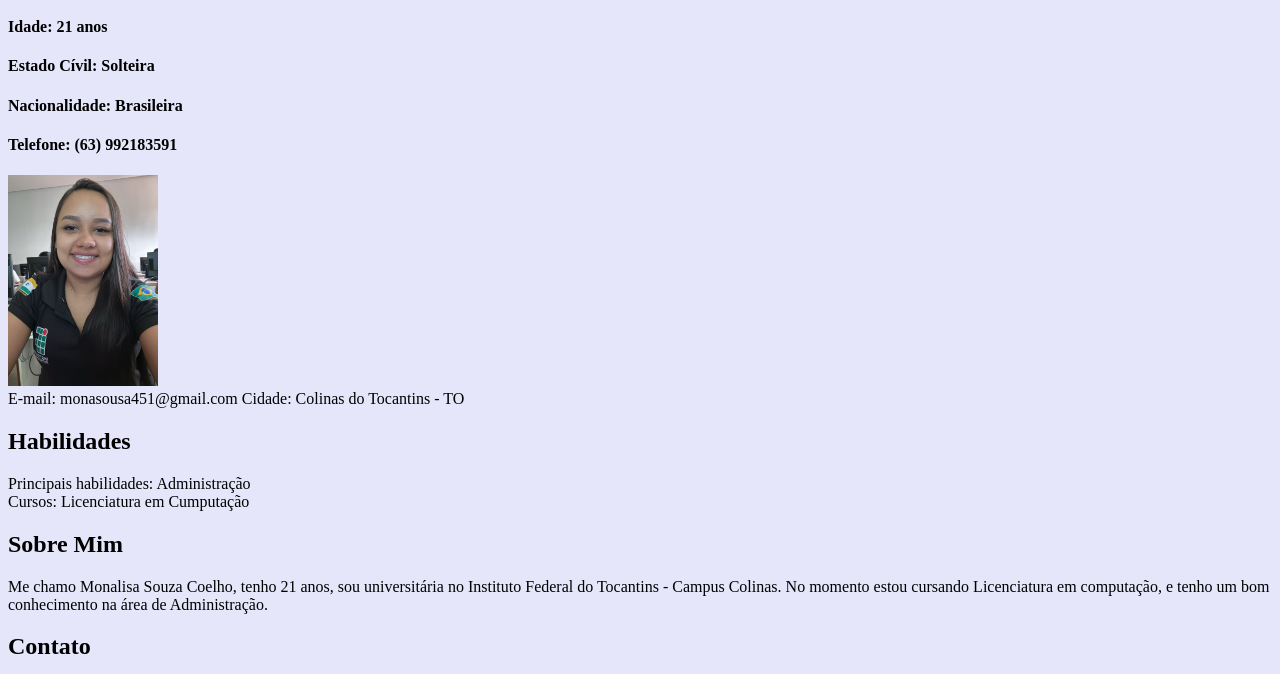
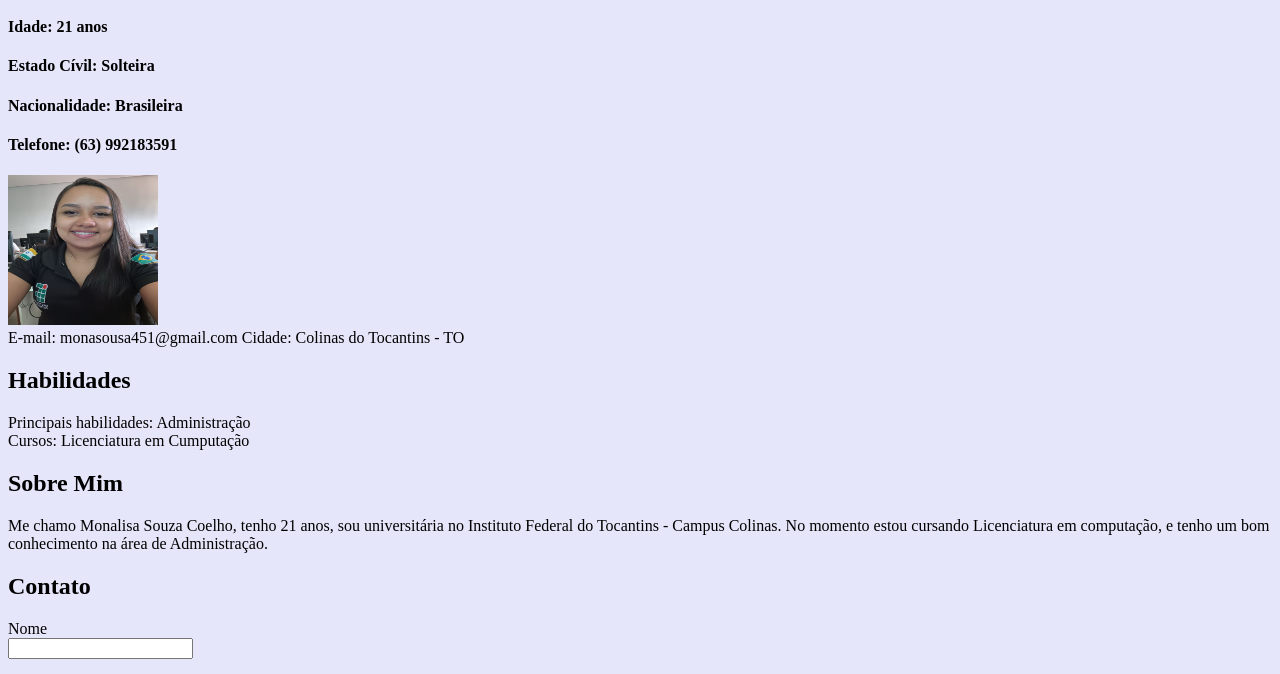
Before and after one commit to monalisa1286/monalisa1286.github.io, a plain HTML site: page index.html in a window 1280 px wide. Shown: the part 110-784 px from the top of the page. Drawn offline with Linux system fonts and the light colour scheme.

Commit message:
Initial commit

```diff
--- a/index.html
+++ b/index.html
@@ -20,14 +20,14 @@
 
 
 
-                <img src="foto.jpeg" width= "150" heigth="150">
+                <img src="foto.jpeg" width= "150" height="150">
 <br>
                 E-mail:
                 monasousa451@gmail.com
                 Cidade: Colinas do Tocantins - TO<br>
-                <p>
+
                 <h2>Habilidades</h2>
-                </p>
+
 
 Principais habilidades: Administração<br>
 Cursos: Licenciatura em Cumputação<br>
@@ -38,6 +38,7 @@ Cursos: Licenciatura em Cumputação<br>
         Me chamo Monalisa Souza Coelho, tenho 21 anos, sou universitária no Instituto Federal do Tocantins - Campus Colinas.
         No momento estou cursando Licenciatura em computação, e tenho um bom conhecimento na área de Administração.
 </p>
+
 <h2>Contato</h2>
 <label for="nome">Nome</label><br />
     <input type="text" name="nome" id="nome" />
```
